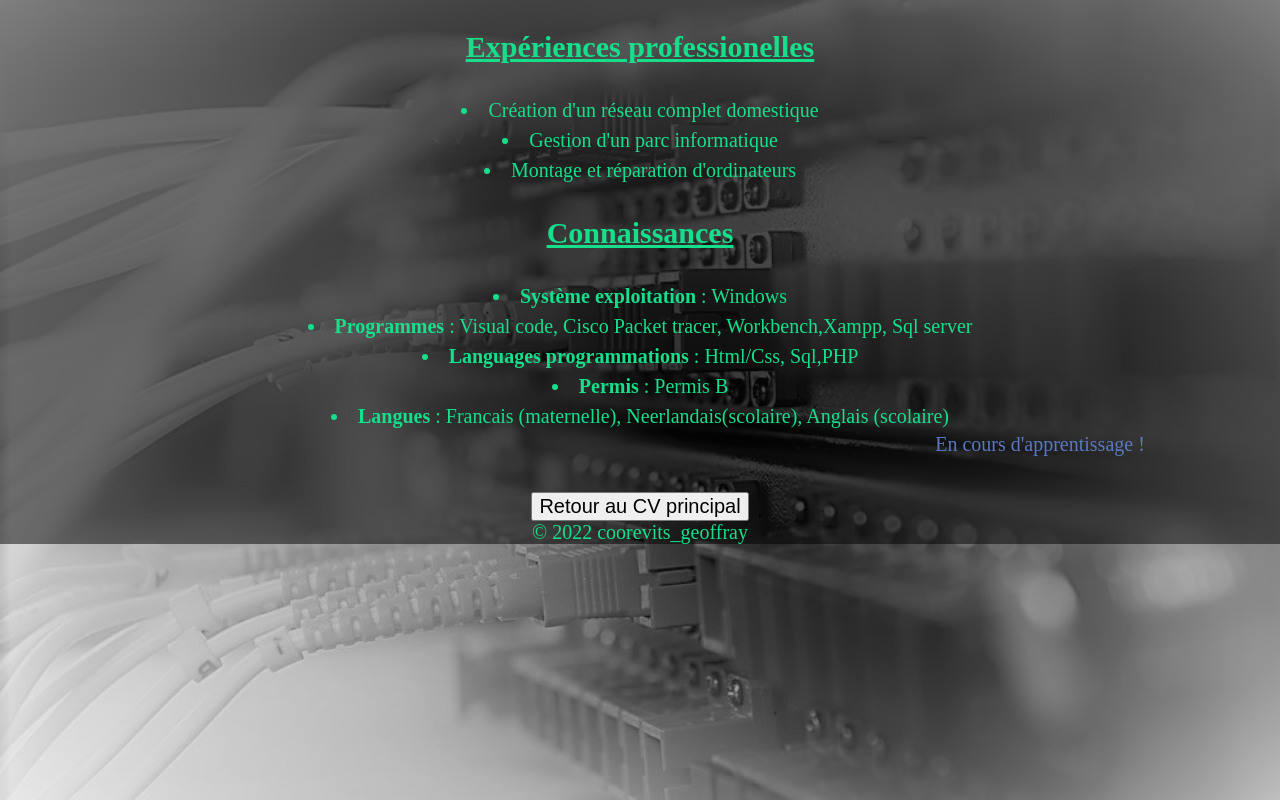
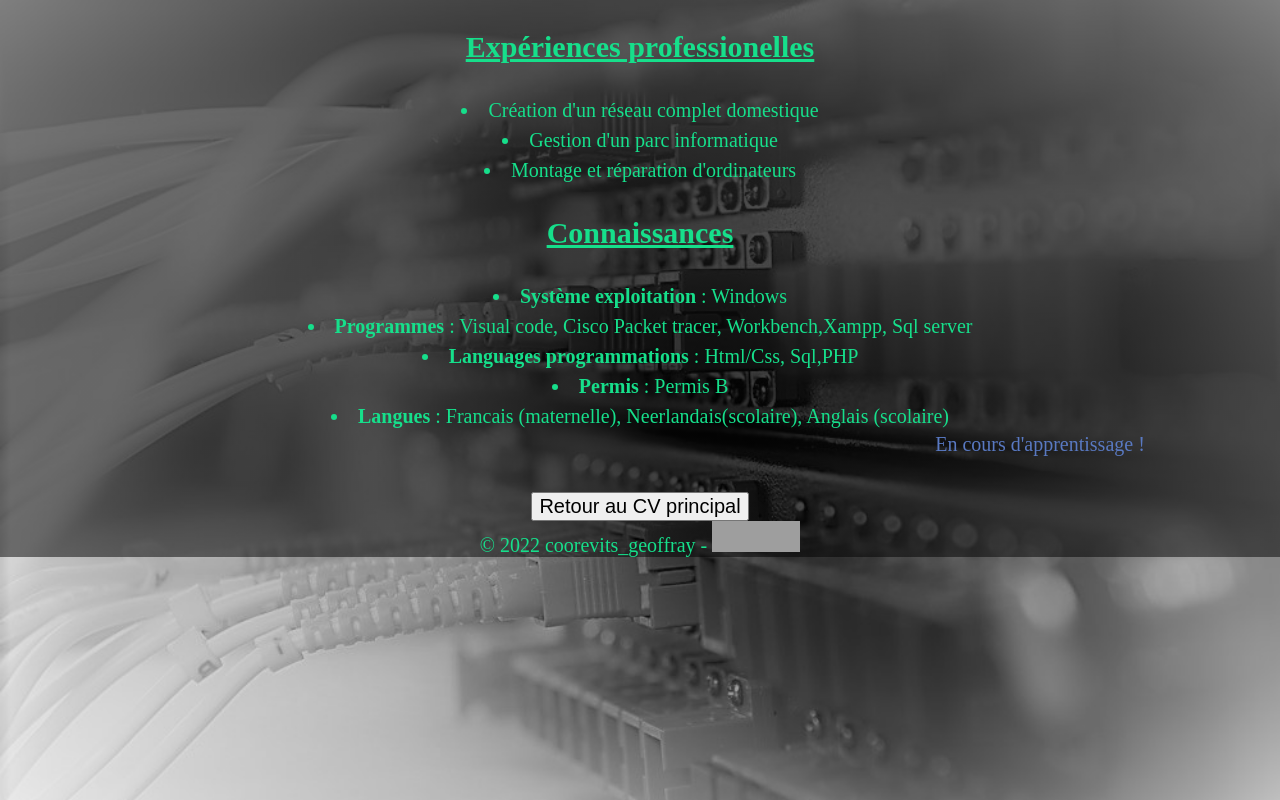
Before and after one commit to Geoffray7700/Geoffray7700, a plain HTML site: page informaticien.html in a window 1280 px wide. Shown: the top 800 px of the page. Drawn offline with Linux system fonts and the light colour scheme; grey boxes are pictures that could not be loaded.

Commit message:
Update informaticien.html

```diff
--- a/informaticien.html
+++ b/informaticien.html
@@ -42,7 +42,13 @@
     <input class="champs" type="button" value="Retour au CV principal" onclick="history.back()">
 </form>
 <footer>
-    © 2022 coorevits_geoffray
+    © 2022 coorevits_geoffray -
+
+ <a href="http://jigsaw.w3.org/css-validator/validator?lang=fr&profile=css3svg&uri=https%3A%2F%2Fgeoffray7700.github.io%2Fgeoffray7700%2F&usermedium=all&vextwarning=&warning=1">
+        <img style="border:0;width:88px;height:31px"
+            src="https://jigsaw.w3.org/css-validator/images/vcss"
+            alt="CSS Valide !" />
+    </a>
 </footer>
 </body>
 
```
